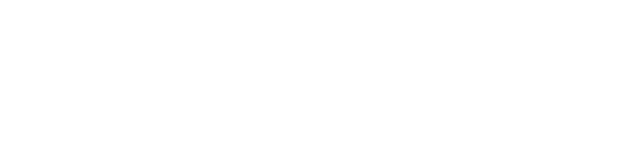
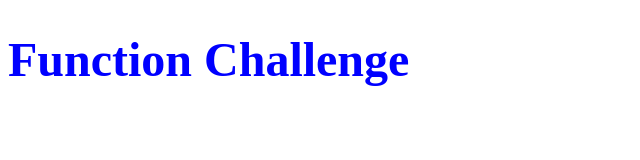
Before and after one commit to emyl3/prime_prestudy_01, a plain HTML site: page index.html in a window 1280 px wide. Shown: the whole page, without its empty margins (0-640 px from the left). Drawn offline with Linux system fonts and the light colour scheme.

Commit message:
Add HTML content CSS Styling & JS

```diff
--- a/index.html
+++ b/index.html
@@ -1,3 +1,11 @@
 <!DOCTYPE html>
 <html>
+  <head>
+    <link rel="stylesheet" href="style.css"/>
+    <script type="text/javascript" src="script.js"></script>
+  </head>
+
+  <body>
+    <h1>Function Challenge</h1>
+  </body>
 </html>
--- a/script.js
+++ b/script.js
@@ -0,0 +1 @@
+console.log("Hello")
--- a/style.css
+++ b/style.css
@@ -0,0 +1,4 @@
+h1 {
+  font-size: 48px;
+  color: blue;
+}
```
